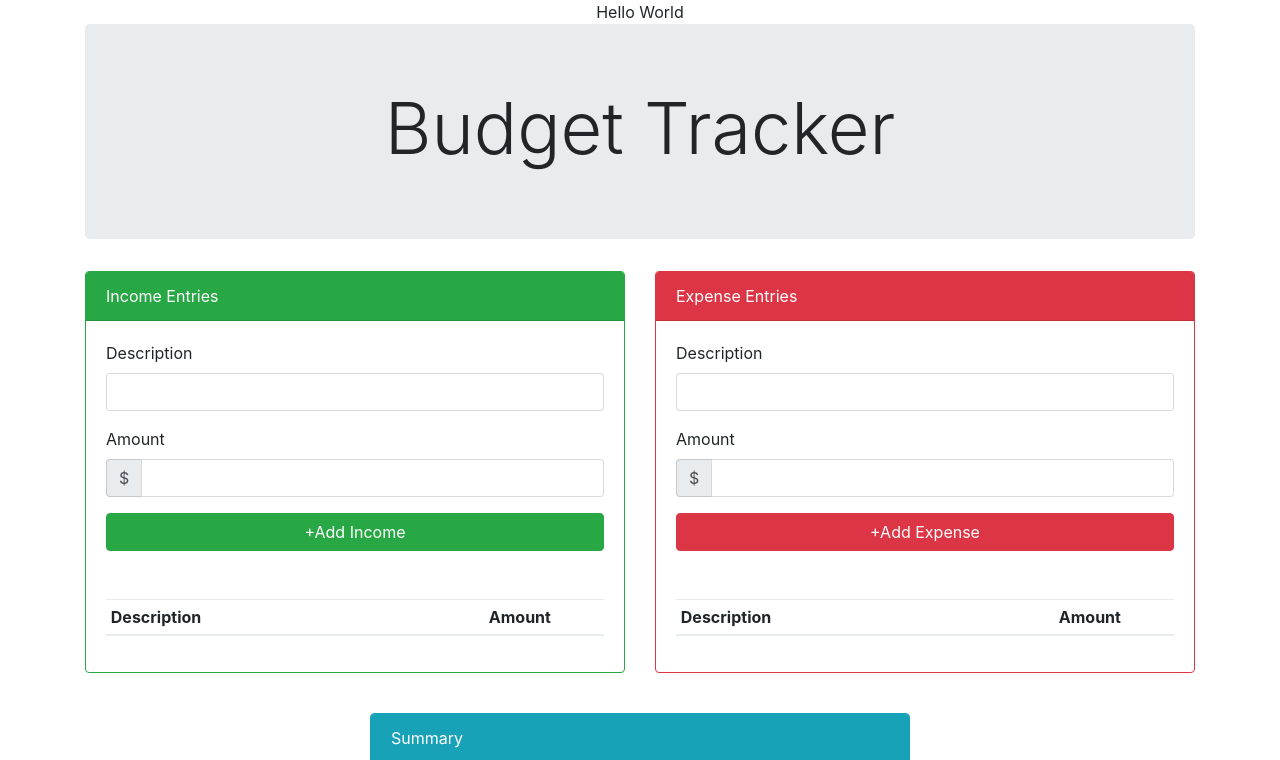
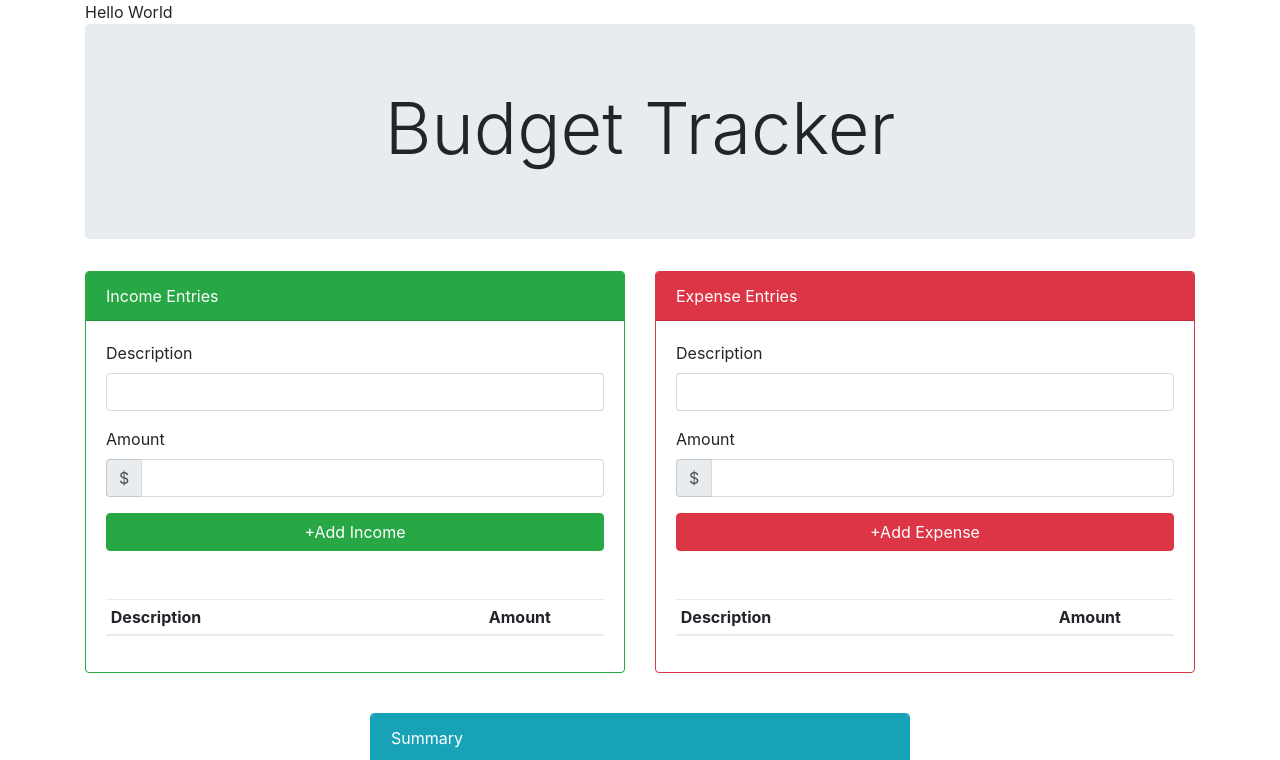
Before and after one commit to wongalfonso/startnow-react200-budget-tracker, a React app: page / in a window 1280 px wide. Shown: the top 760 px of the page. Built offline with nearby package versions, Linux system fonts and the light colour scheme.

Commit message:
fixed shallow render

```diff
--- a/src/js/app.jsx
+++ b/src/js/app.jsx
@@ -7,7 +7,7 @@ export default class App extends React.Component {
   render() {
     return (
       <div className='container'>
-        <div className = "hello text-center">Hello World</div>
+        <div className = "hello">Hello World</div>
         <div className='jumbotron' >
           <h1 className='display-3 text-center'>Budget Tracker</h1>
         </div>
```
